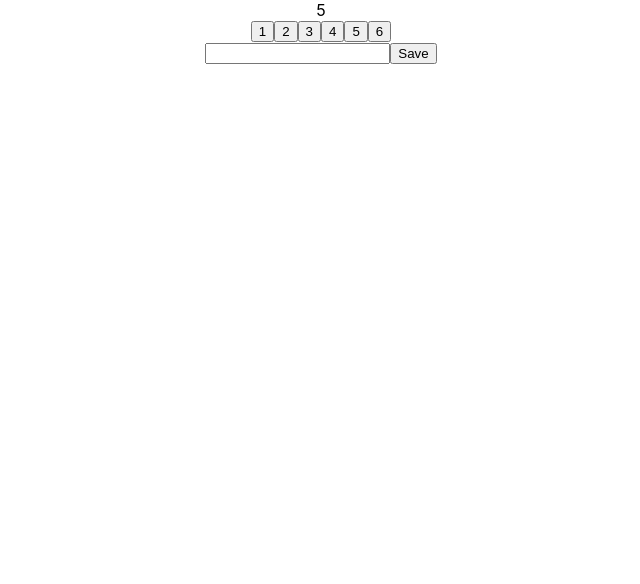
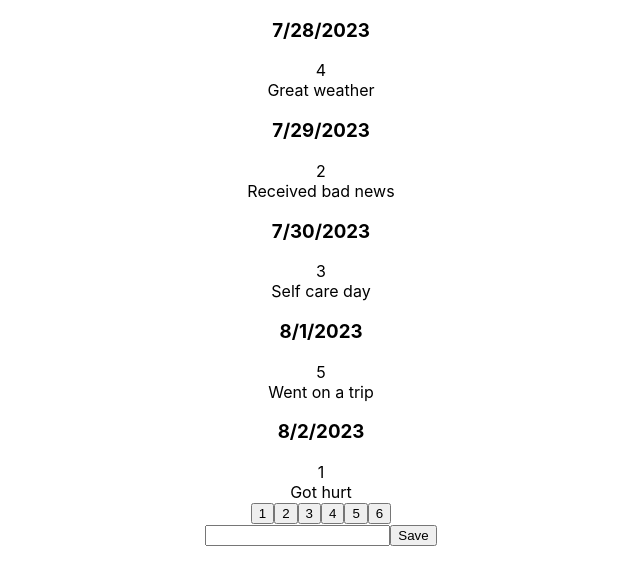
Before and after one commit to ndrlpzm/mood-tracker, a React (Create React App) app: page / in a window 1280 px wide. Shown: the top 584 px of the page, without its empty margins (319-959 px from the left). Built offline with nearby package versions, Linux system fonts and the light colour scheme.

Commit message:
groups data by date

```diff
--- a/src/home/Home.tsx
+++ b/src/home/Home.tsx
@@ -1,13 +1,30 @@
-
 import ClipLoader from "react-spinners/ClipLoader";
 import { Mood } from "../detail/mood";
+import React from "react";
 
 interface HomeInput {
   moodList: Mood[];
   isLoading: boolean;
 }
-function Home({ moodList, isLoading}: HomeInput) {
-
+function Home({ moodList, isLoading }: HomeInput) {
+  const formattedData = () => {
+    var prevDate: Date;
+    const formattedElements = moodList.map((mood) => {
+      const art: JSX.Element = (
+        <article key={mood.value}>
+          <div>{mood.value}</div>
+          <div>{mood.comment}</div>
+        </article>
+      );
+      if (prevDate !== mood.date) {
+        const header: JSX.Element = <h3>{mood.date.toLocaleDateString()}</h3>;
+        return [header, art];
+      } else {
+        return art;
+      }
+    });
+    return formattedElements;
+  };
   return (
     <>
       {isLoading ? (
@@ -17,7 +34,7 @@ function Home({ moodList, isLoading}: HomeInput) {
           data-testid="loader"
         />
       ) : (
-        <>{moodList.length}</>
+        <>{formattedData()}</>
       )}
     </>
   );
```
